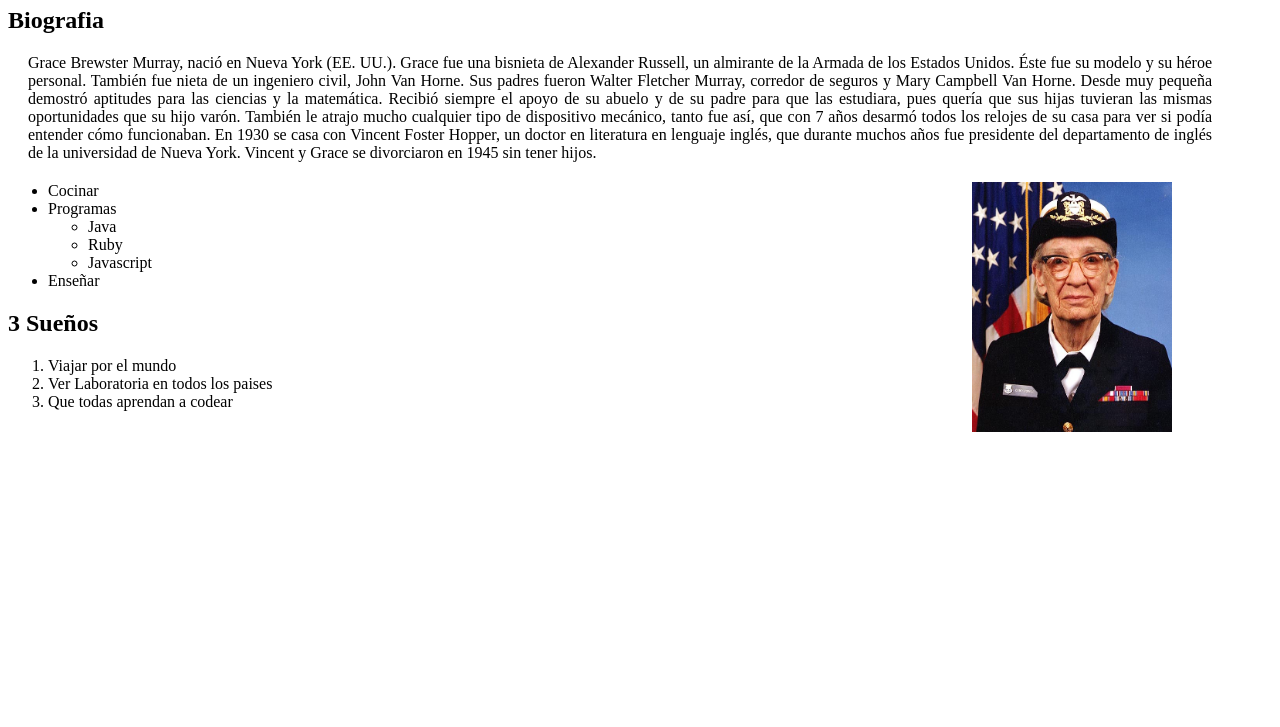
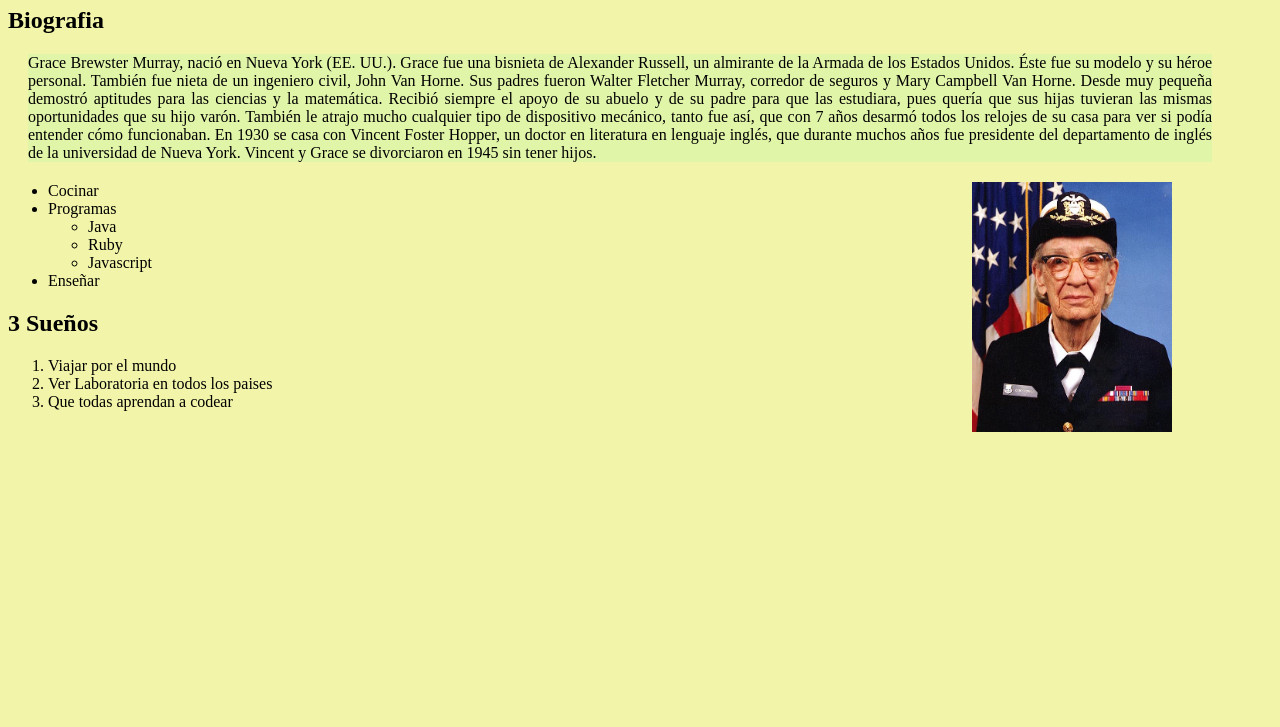
Before and after one commit to anadurand/ejercicio-clase14, a plain HTML site: page index.html in a window 1280 px wide. Shown: the part 73-800 px from the top of the page. Drawn offline with Linux system fonts and the light colour scheme.

Commit message:
mas color

```diff
--- a/assets/css/main.css
+++ b/assets/css/main.css
@@ -1,7 +1,11 @@
+body{
+  background-color: #F2F5A9;
+}
 p{
   margin: 20px;
   margin-right: 60px;
   text-align: justify;
+  background-color: #E1F5A9;
 }
 div{
   margin-right: 100px;
--- a/index.html
+++ b/index.html
@@ -4,7 +4,7 @@
   <meta charset="UTF-8">
   <meta name="viewport" content="width=device-width, initial-scale=1.0">
   <meta http-equiv="X-UA-Compatible" content="ie=edge">
-  <title>Ejercicios Practica</title>
+  <title>Grace Hopper</title>
   <link rel="stylesheet" href="assets/css/main.css">
 </head>
 <body>
```
